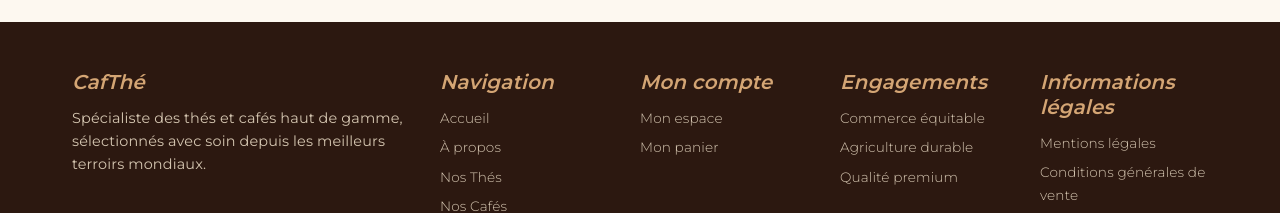
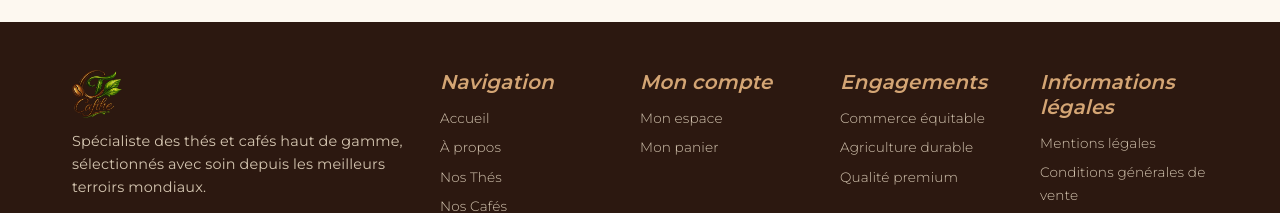
Before and after one commit to JoeyDev41/cafthe-front, a React (Vite) app: page / in a window 1280 px wide. Shown: the part 1839-2052 px from the top of the page. Built offline with nearby package versions, Linux system fonts and the light colour scheme; no server answers.

Commit message:
Ajout du logo CafThé dans le footer avec lien vers l'accueil

```diff
--- a/src/components/Footer.jsx
+++ b/src/components/Footer.jsx
@@ -3,13 +3,16 @@
 
 import React from "react";
 import { Link } from "react-router-dom";
+import logo from "../assets/monLogo.png";
 
 const Footer = () => {
     return (
         <footer className="footer">
             <div className="footer-content">
                 <div className="footer-section">
-                    <h4>CafThé</h4>
+                    <Link to="/">
+                        <img src={logo} alt="CafThé - Retour à l'accueil" className="footer-logo" />
+                    </Link>
                     <p>
                         Spécialiste des thés et cafés haut de gamme,
                         sélectionnés avec soin depuis les meilleurs terroirs mondiaux.
--- a/src/styles/pages.css
+++ b/src/styles/pages.css
@@ -321,6 +321,18 @@
   padding: 3rem 2rem;
   max-width: 1200px;
   margin: 0 auto;
+}
+
+.footer-logo {
+  height: 48px;
+  width: auto;
+  margin-bottom: 0.75rem;
+  opacity: 0.9;
+  transition: opacity 0.2s;
+}
+
+.footer-logo:hover {
+  opacity: 1;
 }
 
 .footer-section h4 {
```
